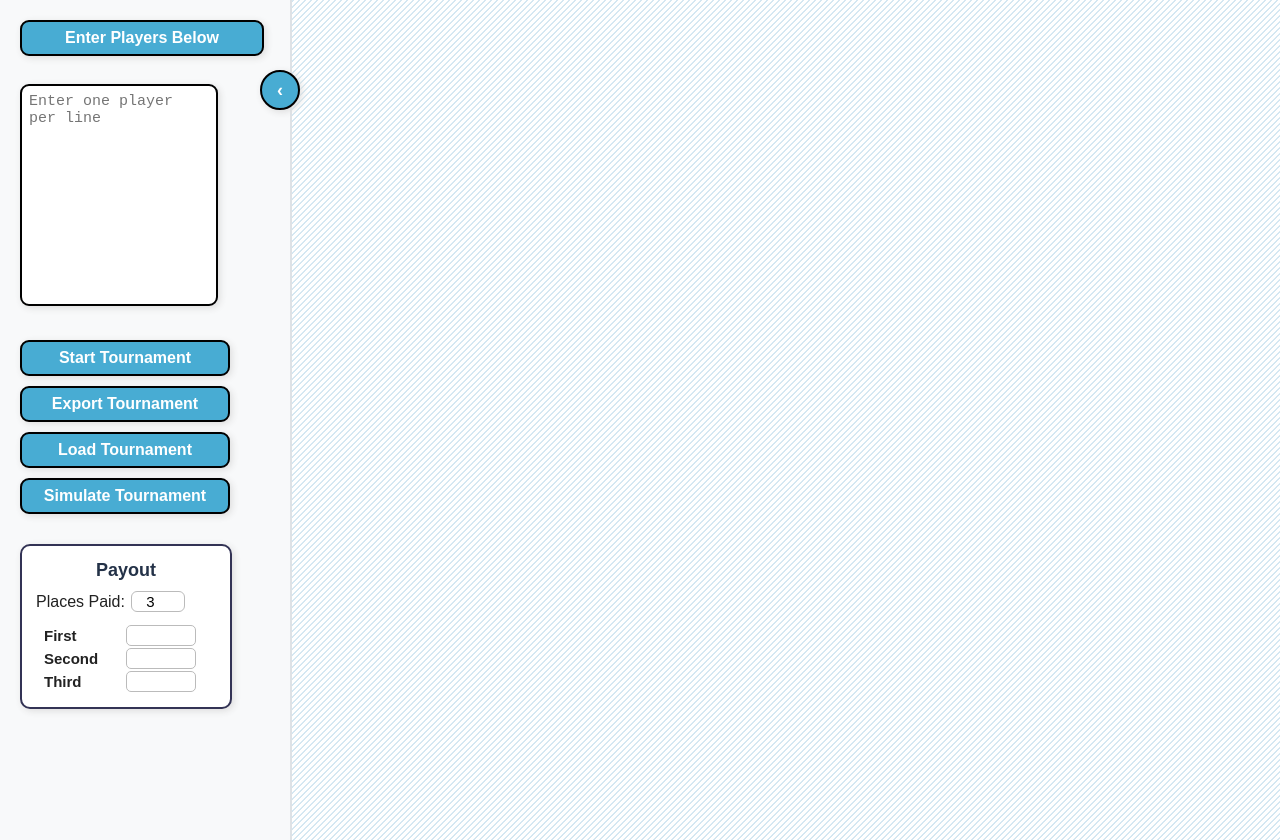
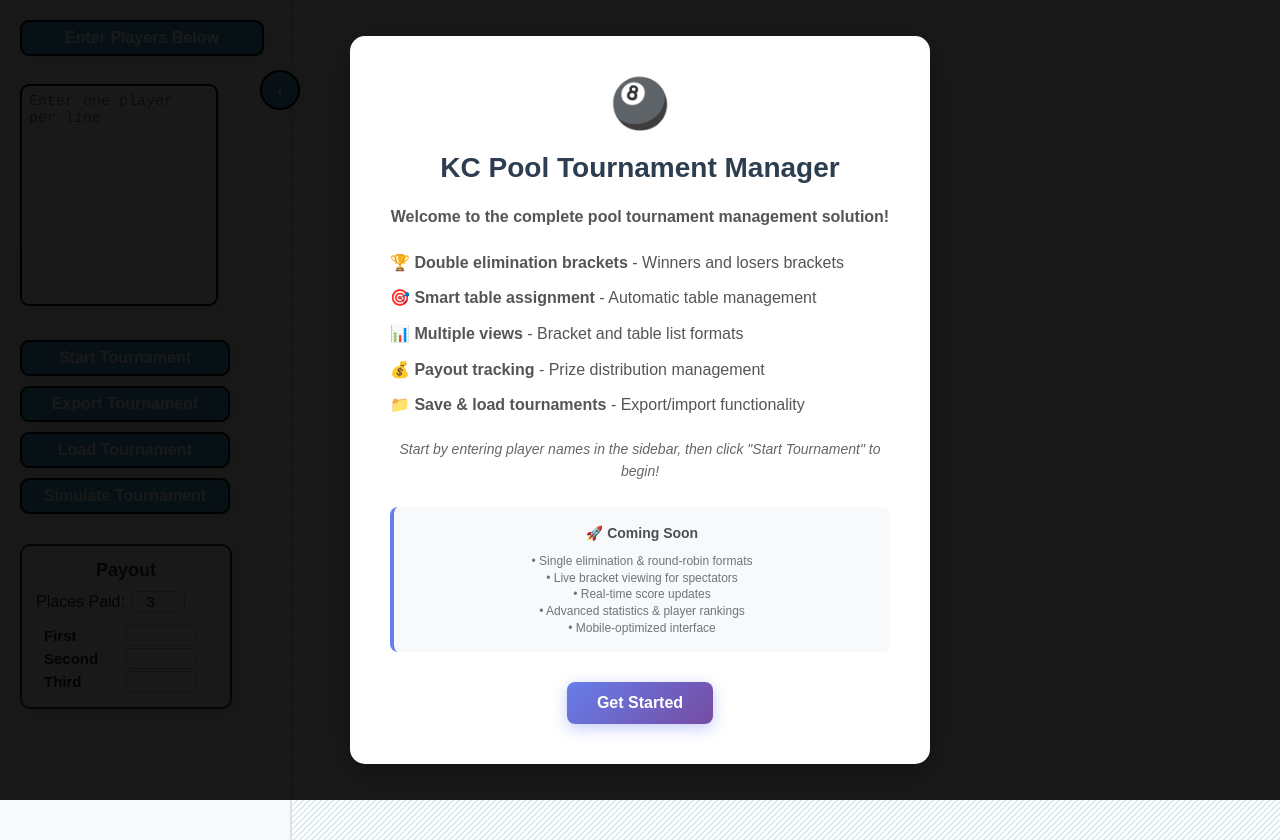
Before and after one commit to SadBurro/kcpooltournament, a React (Create React App) app: page / in a window 1280 px wide. Built offline with nearby package versions, Linux system fonts and the light colour scheme.

Commit message:
Version 1.29

```diff
--- a/src/App.js
+++ b/src/App.js
@@ -8,22 +8,25 @@ import { useLocalStorage } from './hooks/useLocalStorage';
 import Bracket from './components/Bracket';
 import Sidebar from './components/Sidebar';
 import TableView from './components/TableView';
+import SplashScreen from './components/SplashScreen';
 
 export default function App() {
   // Players management - using in-memory state instead of localStorage
   const [playersText, setPlayersText] = useState('');
-  const [bracket, setBracket] = useState([]);
-  const [payoutAmounts, setPayoutAmounts] = useState(['']);
-  const [numPayoutPlaces, setNumPayoutPlaces] = useState(3);
+  const [bracket, setBracket] = useLocalStorage('tournamentBracket', []);
+  const [payoutAmounts, setPayoutAmounts] = useLocalStorage('payoutAmounts', ['']);
+  const [numPayoutPlaces, setNumPayoutPlaces] = useLocalStorage('numPayoutPlaces', 3);
   const [sidebarOpen, setSidebarOpen] = useState(true);
-  const [totalTables, setTotalTables] = useState(8);
-  const [tablesStartWithZero, setTablesStartWithZero] = useState(false);
-  const [customTableNumbers, setCustomTableNumbers] = useState('1,2,3,4,5,6,7,8');
+  const [totalTables, setTotalTables] = useLocalStorage('totalTables', 8);
+  const [tablesStartWithZero, setTablesStartWithZero] = useLocalStorage('tablesStartWithZero', false);
+  const [customTableNumbers, setCustomTableNumbers] = useLocalStorage('customTableNumbers', '1,2,3,4,5,6,7,8');
   const [lastPlayerList, setLastPlayerList] = useLocalStorage('lastPlayerList', '');
   const [showShuffleWarning, setShowShuffleWarning] = useState(false);
-  const [viewMode, setViewMode] = useState('bracket'); // 'bracket' or 'table'
+  const [viewMode, setViewMode] = useLocalStorage('viewMode', 'bracket'); // 'bracket' or 'table'
+  const [showSplashScreen, setShowSplashScreen] = useLocalStorage('showSplashScreen', true);
+  const [splashScreenDismissed, setSplashScreenDismissed] = useState(false);
 
-  const [nodePositions, setNodePositions] = useState({});
+  const [nodePositions, setNodePositions] = useLocalStorage('nodePositions', {});
 
   // File import ref
   const fileInputRef = useRef(null);
@@ -78,6 +81,36 @@ export default function App() {
       }
     }
   };
+
+  // Restore last player list on initial load
+  useEffect(() => {
+    if (!playersText && lastPlayerList) {
+      setPlayersText(lastPlayerList);
+    }
+  }, [lastPlayerList]);
+
+  // Restore players text from bracket on initial load if tournament exists
+  useEffect(() => {
+    if (!playersText && bracket.length > 0) {
+      // Extract player names from the bracket's first round
+      const playerNames = [];
+      bracket.forEach(match => {
+        if (match.round === 1) { // First round matches
+          if (match.p1?.name && !match.p1.name.includes('Winner of') && !match.p1.name.includes('Loser of') && match.p1.name !== 'BYE') {
+            playerNames.push(match.p1.name);
+          }
+          if (match.p2?.name && !match.p2.name.includes('Winner of') && !match.p2.name.includes('Loser of') && match.p2.name !== 'BYE') {
+            playerNames.push(match.p2.name);
+          }
+        }
+      });
+
+      if (playerNames.length > 0) {
+        setPlayersText(playerNames.join('\n'));
+        setLastPlayerList(playerNames.join('\n'));
+      }
+    }
+  }, [bracket, playersText, setLastPlayerList]);
 
   // Recalculate node positions when bracket is loaded
   useEffect(() => {
@@ -206,6 +239,10 @@ export default function App() {
   // Handle players text change
   const handlePlayersChange = (e) => {
     setPlayersText(e.target.value);
+    // Save to lastPlayerList immediately when players text changes
+    if (e.target.value.trim()) {
+      setLastPlayerList(e.target.value);
+    }
   };
 
   const handlePlayersBlur = () => {
@@ -597,6 +634,12 @@ export default function App() {
     e.target.value = '';
   };
 
+  // Reset splash screen (for testing)
+  const resetSplashScreen = () => {
+    setShowSplashScreen(true);
+    setSplashScreenDismissed(false);
+  };
+
   // Simulate tournament (for testing)
   const simulateTournament = () => {
     setBracket(prevBracket => {
@@ -639,6 +682,14 @@ export default function App() {
       minHeight: '100vh',
       display: 'flex'
     }}>
+      {/* Splash Screen */}
+      {showSplashScreen && !splashScreenDismissed && (
+        <SplashScreen onDismiss={() => {
+          setShowSplashScreen(false);
+          setSplashScreenDismissed(true);
+        }} />
+      )}
+
       <Sidebar
         playersText={playersText}
         handlePlayersChange={handlePlayersChange}
@@ -654,6 +705,7 @@ export default function App() {
         numPayoutPlaces={numPayoutPlaces}
         setNumPayoutPlaces={setNumPayoutPlaces}
         simulateTournament={simulateTournament}
+        resetSplashScreen={resetSplashScreen}
         handleSidebarPlayerNameChange={handleSidebarPlayerNameChange}
         sidebarOpen={sidebarOpen}
         setSidebarOpen={setSidebarOpen}
--- a/src/components/MatchBox.js
+++ b/src/components/MatchBox.js
@@ -46,7 +46,7 @@ export default function MatchBox({
                     fontSize: 12,
                     fontStyle: 'italic',
                     display: 'block',
-                    width: 84,
+                    width: 120,
                     overflow: 'hidden',
                     textOverflow: 'ellipsis',
                     whiteSpace: 'nowrap'
@@ -61,7 +61,7 @@ export default function MatchBox({
             <input
                 value={player.name}
                 style={{
-                    width: 84,
+                    width: 120,
                     fontSize: 12,
                     border: '1px solid #ccc',
                     borderRadius: 3,
@@ -142,7 +142,7 @@ export default function MatchBox({
                 marginBottom: 4,
                 ...getPlayerStyle(p1.name, p1IsWinner)
             }}>
-                <div style={{ flex: 1, marginRight: 4 }}>
+                <div style={{ flex: 1, marginRight: 8 }}>
                     {renderPlayerLabel(p1, 1)}
                 </div>
                 <input
@@ -169,7 +169,7 @@ export default function MatchBox({
                 marginBottom: 6,
                 ...getPlayerStyle(p2.name, p2IsWinner)
             }}>
-                <div style={{ flex: 1, marginRight: 4 }}>
+                <div style={{ flex: 1, marginRight: 8 }}>
                     {renderPlayerLabel(p2, 2)}
                 </div>
                 <input
--- /dev/null
+++ b/src/components/SplashScreen.js
@@ -0,0 +1,154 @@
+// src/components/SplashScreen.js
+
+import React from 'react';
+
+export default function SplashScreen({ onDismiss }) {
+  return (
+    <div style={{
+      position: 'fixed',
+      top: 0,
+      left: 0,
+      right: 0,
+      bottom: 0,
+      backgroundColor: 'rgba(0, 0, 0, 0.9)',
+      display: 'flex',
+      alignItems: 'center',
+      justifyContent: 'center',
+      zIndex: 9999,
+      fontFamily: 'Arial, sans-serif'
+    }}>
+      <div style={{
+        backgroundColor: '#fff',
+        padding: '40px',
+        borderRadius: '15px',
+        boxShadow: '0 8px 32px rgba(0, 0, 0, 0.3)',
+        maxWidth: '500px',
+        textAlign: 'center',
+        animation: 'fadeInSplash 0.5s ease-in'
+      }}>
+        <div style={{
+          fontSize: '48px',
+          marginBottom: '20px'
+        }}>
+          🎱
+        </div>
+
+        <h1 style={{
+          color: '#2c3e50',
+          marginBottom: '20px',
+          fontSize: '28px',
+          fontWeight: 'bold'
+        }}>
+          KC Pool Tournament Manager
+        </h1>
+
+        <div style={{
+          color: '#555',
+          lineHeight: '1.6',
+          marginBottom: '30px',
+          fontSize: '16px'
+        }}>
+          <p style={{ marginBottom: '15px' }}>
+            <strong>Welcome to the complete pool tournament management solution!</strong>
+          </p>
+
+          <div style={{ textAlign: 'left', margin: '20px 0' }}>
+            <div style={{ marginBottom: '10px' }}>
+              🏆 <strong>Double elimination brackets</strong> - Winners and losers brackets
+            </div>
+            <div style={{ marginBottom: '10px' }}>
+              🎯 <strong>Smart table assignment</strong> - Automatic table management
+            </div>
+            <div style={{ marginBottom: '10px' }}>
+              📊 <strong>Multiple views</strong> - Bracket and table list formats
+            </div>
+            <div style={{ marginBottom: '10px' }}>
+              💰 <strong>Payout tracking</strong> - Prize distribution management
+            </div>
+            <div style={{ marginBottom: '10px' }}>
+              📁 <strong>Save & load tournaments</strong> - Export/import functionality
+            </div>
+          </div>
+
+          <p style={{
+            marginTop: '20px',
+            fontSize: '14px',
+            fontStyle: 'italic',
+            color: '#666'
+          }}>
+            Start by entering player names in the sidebar, then click "Start Tournament" to begin!
+          </p>
+
+          <div style={{
+            marginTop: '25px',
+            padding: '15px',
+            backgroundColor: '#f8f9fa',
+            borderRadius: '8px',
+            borderLeft: '4px solid #667eea'
+          }}>
+            <div style={{
+              fontSize: '14px',
+              color: '#495057',
+              fontWeight: 'bold',
+              marginBottom: '8px'
+            }}>
+              🚀 Coming Soon
+            </div>
+            <div style={{
+              fontSize: '12px',
+              color: '#6c757d',
+              lineHeight: '1.4'
+            }}>
+              • Single elimination & round-robin formats<br/>
+              • Live bracket viewing for spectators<br/>
+              • Real-time score updates<br/>
+              • Advanced statistics & player rankings<br/>
+              • Mobile-optimized interface
+            </div>
+          </div>
+        </div>
+
+        <button
+          onClick={onDismiss}
+          style={{
+            padding: '12px 30px',
+            fontSize: '16px',
+            fontWeight: 'bold',
+            borderRadius: '8px',
+            background: 'linear-gradient(135deg, #667eea 0%, #764ba2 100%)',
+            color: '#fff',
+            border: 'none',
+            cursor: 'pointer',
+            transition: 'transform 0.2s ease, box-shadow 0.2s ease',
+            boxShadow: '0 4px 15px rgba(102, 126, 234, 0.4)'
+          }}
+          onMouseEnter={(e) => {
+            e.target.style.transform = 'translateY(-2px)';
+            e.target.style.boxShadow = '0 6px 20px rgba(102, 126, 234, 0.6)';
+          }}
+          onMouseLeave={(e) => {
+            e.target.style.transform = 'translateY(0)';
+            e.target.style.boxShadow = '0 4px 15px rgba(102, 126, 234, 0.4)';
+          }}
+        >
+          Get Started
+        </button>
+      </div>
+
+      <style dangerouslySetInnerHTML={{
+        __html: `
+          @keyframes fadeInSplash {
+            from {
+              opacity: 0;
+              transform: translateY(-20px);
+            }
+            to {
+              opacity: 1;
+              transform: translateY(0);
+            }
+          }
+        `
+      }} />
+    </div>
+  );
+}
```
